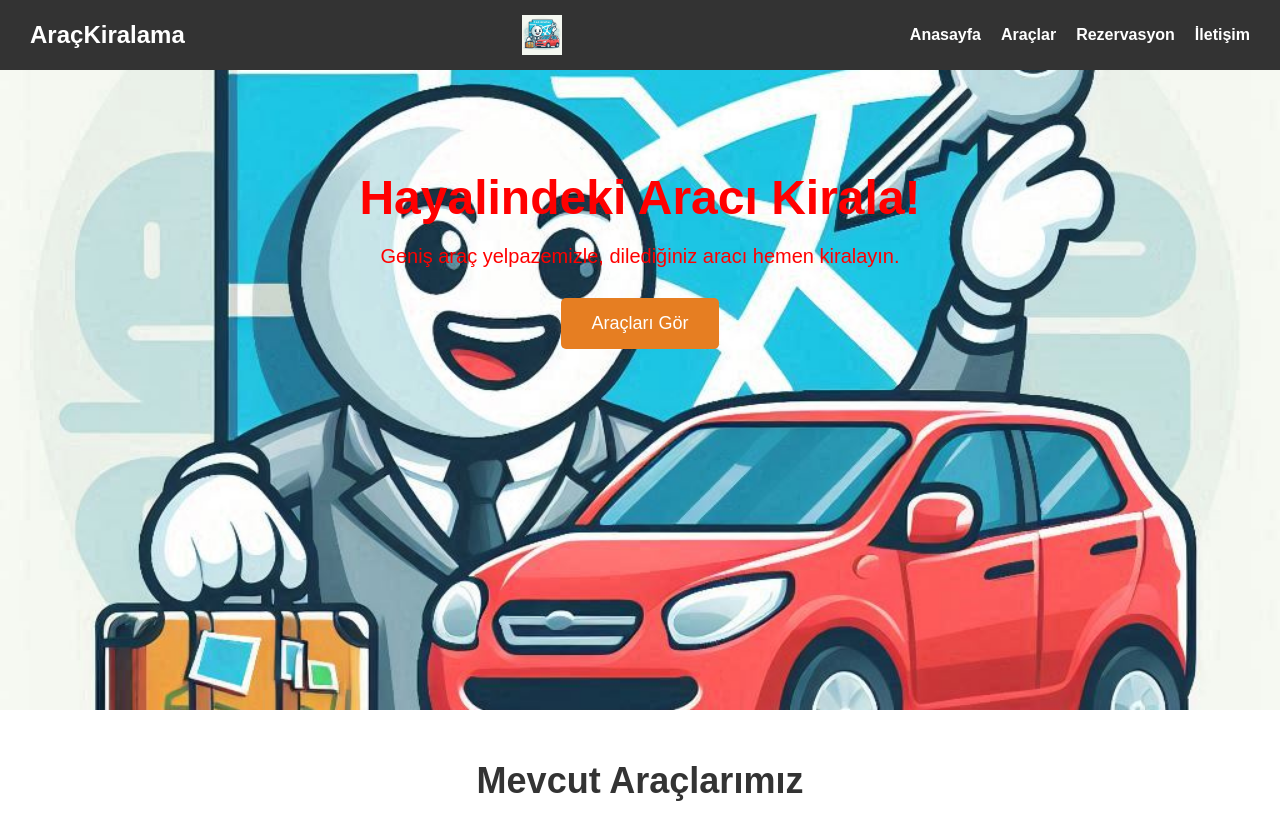
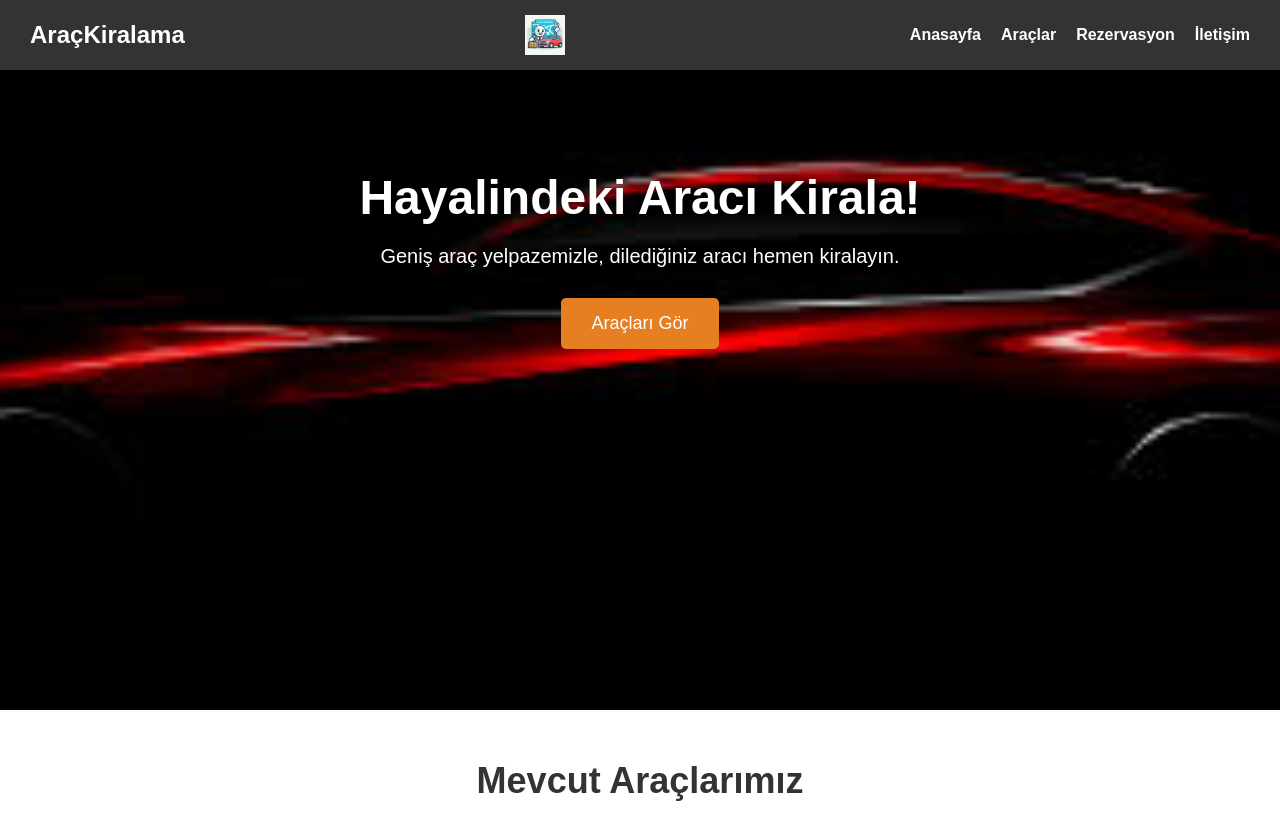
Before and after one commit to RCburak/aracimyanimda, a website: page frontend/index.html in a window 1280 px wide. Drawn offline with Linux system fonts and the light colour scheme; no server answers.

Commit message:
güncelleme

```diff
--- a/frontend/styles.css
+++ b/frontend/styles.css
@@ -31,7 +31,7 @@ body {
 .logo-resim {
     width: 40px;  /* Genişlik */
     height: 40px; /* Yükseklik */
-    margin-right: 10px; /* Yazıyla logo arasında boşluk */
+    margin-right: 5px; /* Yazıyla logo arasında boşluk */
 }
 
 .navbar ul {
@@ -50,11 +50,11 @@ body {
 /* Hero Section */
 .hero {
     text-align: center;
-    background-image: url('../images/logo.jpeg');
+    background-image: url('../images/arkaplan2.jpeg');
     background-size: cover;
     background-position: center;
     padding: 100px 20px;
-    color: red;
+    color: white;
     height: 80vh;
 }
 
```
Also changed, not shown: frontend/images/arkaplan1.jpg (added), frontend/images/arkaplan2.jpeg (added).
